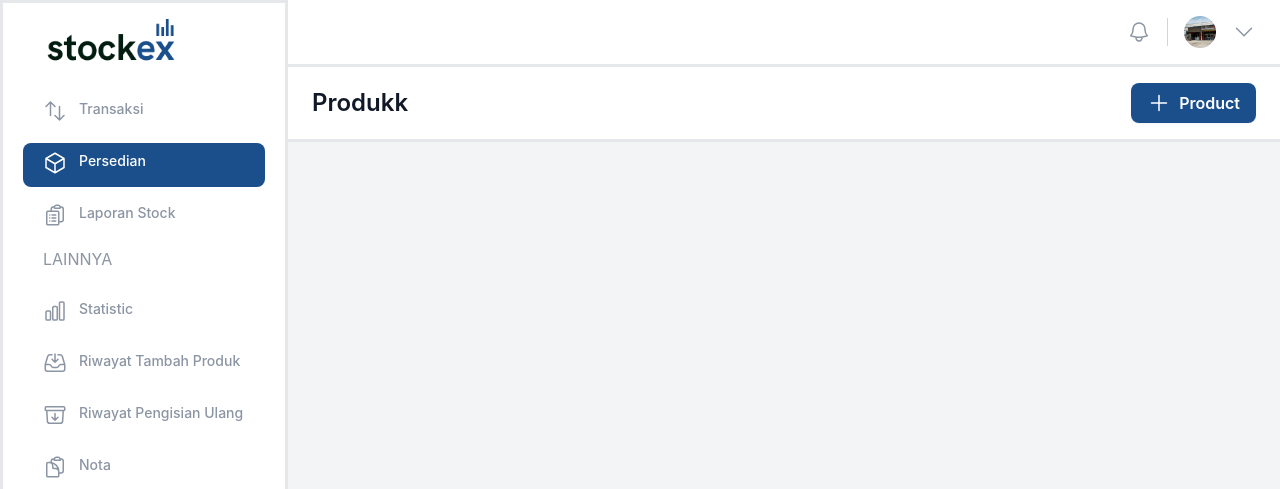
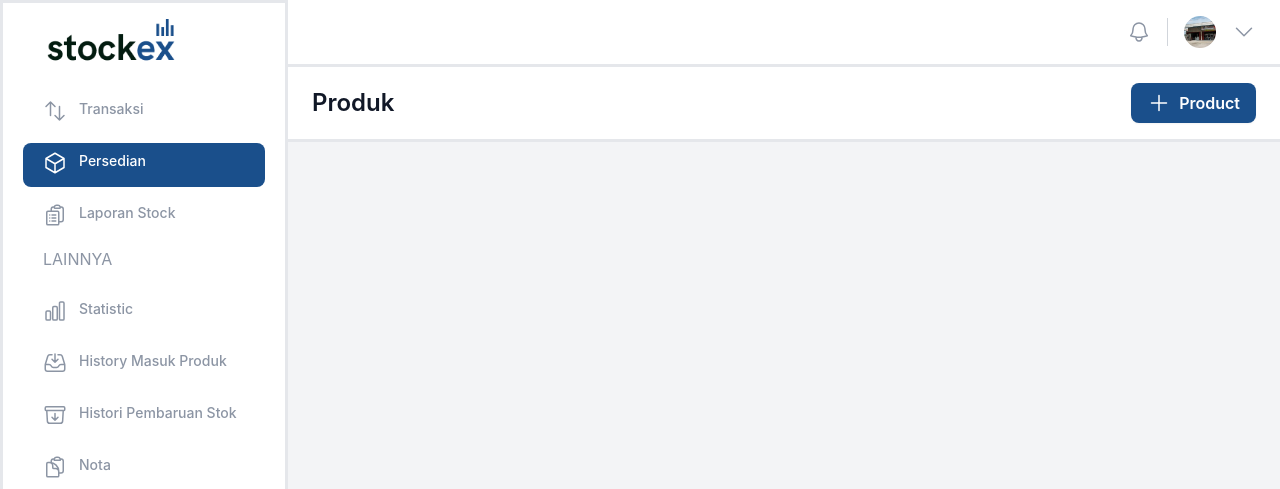
Before and after one commit to sabdanabi/project-storeopss-admin-side, a React (Vite) app: page / in a window 1280 px wide. Shown: the top 489 px of the page. Built offline with nearby package versions, Linux system fonts and the light colour scheme; no server answers.

Commit message:
feat: [PS] edit sidebar

```diff
--- a/src/components/components_reused/SideNavbarComponent.jsx
+++ b/src/components/components_reused/SideNavbarComponent.jsx
@@ -89,7 +89,7 @@ export default function SideNavbarComponent() {
 
                             <a href="/riwayat-tambah-produk-page"
                                className={`block py-2 pl-3 pr-4 text-sm font-medium text-[#8C95A4] rounded-lg group-hover:text-white
-                                    ${isRiwayatTambahProdukPage ? 'text-white' : ''}`}>Riwayat Tambah Produk</a>
+                                    ${isRiwayatTambahProdukPage ? 'text-white' : ''}`}>History Masuk Produk</a>
                         </div>
 
                         <div className={`flex w-[100%] hover:bg-[#1A4F8B] pl-5 h-11 rounded-lg mb-2 group
@@ -104,7 +104,7 @@ export default function SideNavbarComponent() {
 
                             <a href="/riwayat-restock-page"
                                className={`block py-2 pl-3 pr-4 text-sm font-medium text-[#8C95A4] rounded-lg group-hover:text-white
-                               ${isRiwayatRestockPage ? 'text-white' : ''}`}>Riwayat Pengisian Ulang</a>
+                               ${isRiwayatRestockPage ? 'text-white' : ''}`}>Histori Pembaruan Stok</a>
                         </div>
 
                         <div className={`flex w-[100%] hover:bg-[#1A4F8B] pl-5 h-11 rounded-lg mb-2 group
--- a/src/components/history_restock_components/HistoryRestockCard.jsx
+++ b/src/components/history_restock_components/HistoryRestockCard.jsx
@@ -13,7 +13,7 @@ export function HistoryRestockCard({restockHistory}) {
     return (
         <>
             {restockHistory.map((entry) => (
-                <div className="bg-white w-96 py-2 px-2 rounded" key={entry.id}>
+                <div className="bg-white w-96 py-2 px-2 h-96 rounded" key={entry.id}>
                     <div className="flex mb-10 w-full relative">
                         <p className="font-semibold text-[#403E8A]">{entry.product.name}</p>
                         <p className="text-[10px] text-[#8C8BB4] absolute left-[290px] top-1">
--- a/src/pages/main_page/PersediaanPage.jsx
+++ b/src/pages/main_page/PersediaanPage.jsx
@@ -47,7 +47,7 @@ export default function PersediaanPage() {
             <SideNavbarComponent/>
             <div className="flex flex-col flex-1 w-full overflow-hidden">
                 <PartTop/>
-                <BtnAddStock titlePage={"Produkk"} titleBtn={"Product"}
+                <BtnAddStock titlePage={"Produk"} titleBtn={"Product"}
                              updateProductsState={updateProductsState}
                              addNewProduct={addNewProduct}/>
                 {isLoading ? (
--- a/src/pages/main_page/RiwayatRestockProdukPage.jsx
+++ b/src/pages/main_page/RiwayatRestockProdukPage.jsx
@@ -42,7 +42,7 @@ export default function RiwayatRestockProdukPage() {
 
             <div className="flex flex-col flex-1 w-full">
                 <PartTop/>
-                <NamePageComponent nama={"Riwayat Pengisian Ulang Produk"}/>
+                <NamePageComponent nama={"Histori Pembaruan Stok"}/>
 
                 <main className="flex-1 p-5 overflow-y-auto">
                     <div className="bg-white rounded-t-lg overflow-hidden border-[3px] border-gray-200">
--- a/src/pages/main_page/RiwayatTambahProdukPage.jsx
+++ b/src/pages/main_page/RiwayatTambahProdukPage.jsx
@@ -11,7 +11,7 @@ export default function RiwayatTambahProdukPage() {
 
             <div className="flex flex-col flex-1 w-full">
                 <PartTop/>
-                <NamePageComponent nama={"Riwayat Tambah Produk"}/>
+                <NamePageComponent nama={"History Masuk Produk"}/>
 
                 <main className="flex-1 p-5 overflow-y-auto">
                     <div className="bg-white rounded-t-lg overflow-hidden border-[3px] border-gray-200">
```
